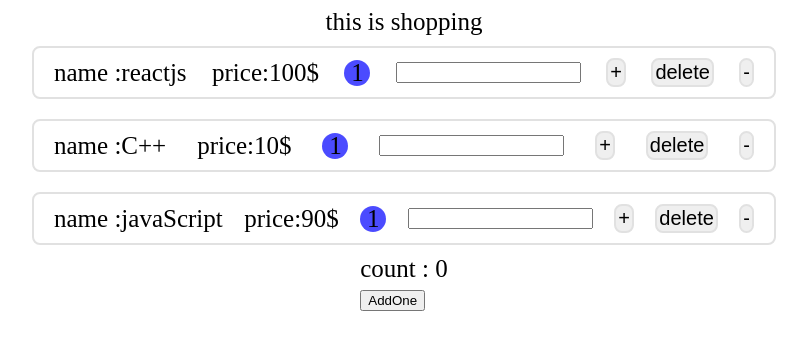
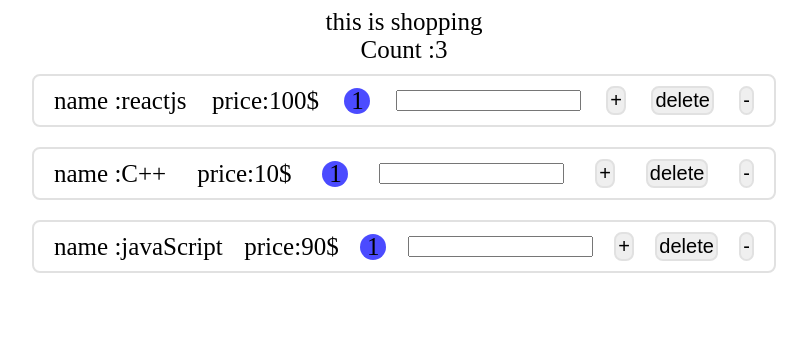
Before and after one commit to ZahraNejati79/product, a React (Create React App) app: page / in a window 1280 px wide. Shown: the top 350 px of the page, without its empty margins (236-1043 px from the left). Built offline with nearby package versions, Linux system fonts and the light colour scheme.

Commit message:
number of products

```diff
--- a/src/App.js
+++ b/src/App.js
@@ -1,14 +1,20 @@
-import React, { useState } from "react";
+import React, { useEffect, useState } from "react";
 import Count from "./components/Counter/Counter";
 import "./App.css";
 import ProductList from "./components/ProductList/ProductList";
+import NavBar from "./components/NavBar/NavBar";
 const App = () => {
   const [products, setProducts] = useState([
     { name: "reactjs", price: "100$", id: 1, quantity: 1 },
     { name: "C++", price: "10$", id: 2, quantity: 1 },
     { name: "javaScript", price: "90$", id: 3, quantity: 1 },
   ]);
+  const [count, setCount] = useState(0);
 
+  // useEffect(() => {
+  //   setCount(products.length);
+  //   console.log("product.length", count);
+  // }, [products]);
   const removeHandler = (id) => {
     const filterProduct = products.filter((product) => product.id !== id);
     setProducts(filterProduct);
@@ -34,6 +40,7 @@
   return (
     <div className="App">
       <div>this is shopping</div>
+      <NavBar count={products.filter((p) => p.quantity >= 1).length} />
       <ProductList
         products={products}
         removeHandler={removeHandler}
@@ -41,7 +48,6 @@
         changeHandler={changeHandler}
         decrementHandler={decrementHandler}
       />
-      <Count />
     </div>
   );
 };
--- /dev/null
+++ b/src/components/NavBar/NavBar.js
@@ -0,0 +1,5 @@
+const NavBar = ({ count }) => {
+  return <header>Count :{count}</header>;
+};
+
+export default NavBar;
```
